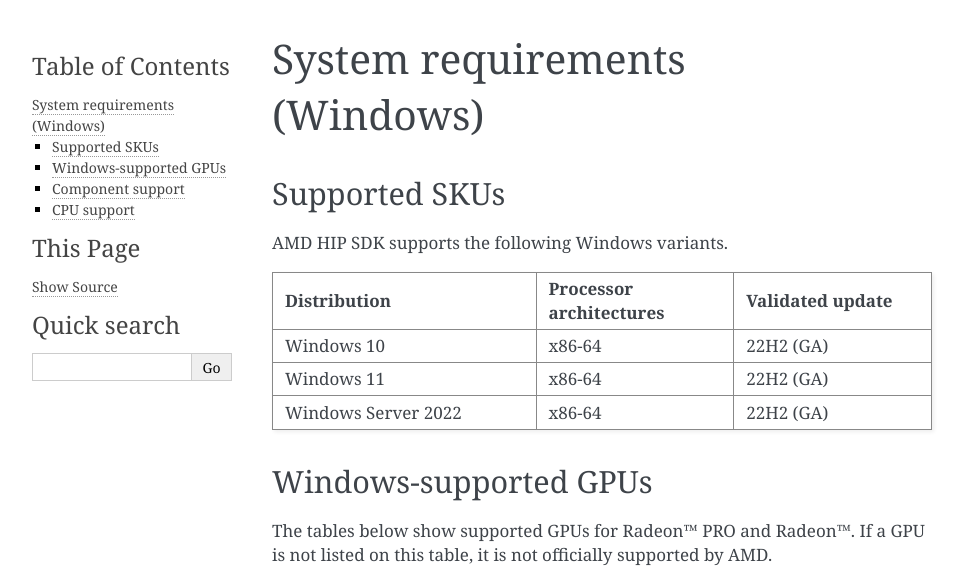
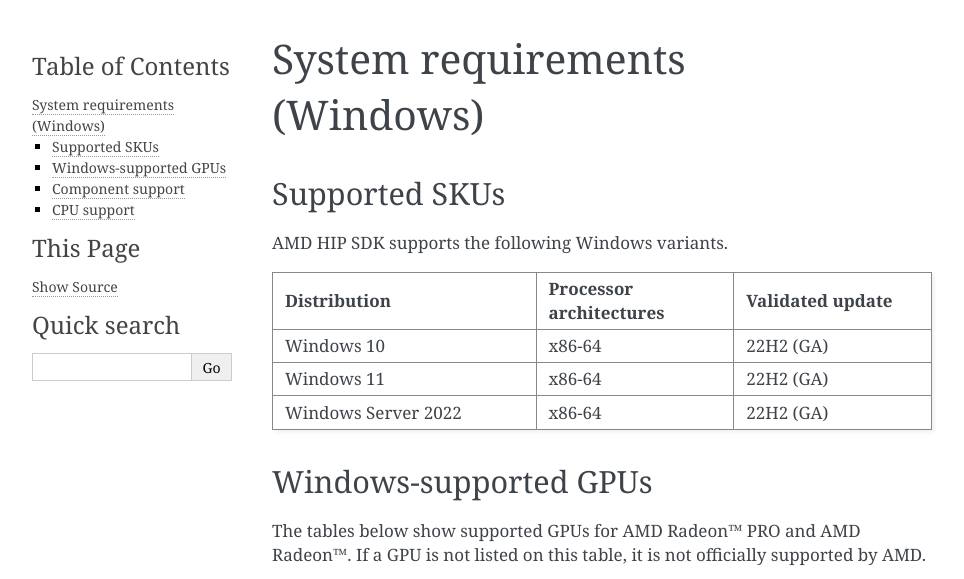
Before and after one commit to ROCm/rocm-install-on-windows, a Sphinx documentation site: the page built from docs/reference/system-requirements.rst, in a window 1280 px wide, cut to the strip 0-579 px from the top of the page. Shown: the whole strip, without its empty margins (148-1112 px from the left). Built offline with Sphinx 7.4.7, drawn with Linux system fonts in a browser that asks for light colours.

Commit message:
Update system-requirements.rst

```diff
--- a/docs/reference/system-requirements.rst
+++ b/docs/reference/system-requirements.rst
@@ -28,12 +28,12 @@
 Windows-supported GPUs
 ===============================================
 
-The tables below show supported GPUs for Radeon™ PRO and Radeon™.
+The tables below show supported GPUs for AMD Radeon™ PRO and AMD Radeon™.
 If a GPU is not listed on this table, it is not officially supported by AMD.
 
 .. tab-set::
 
-  .. tab-item:: Radeon PRO
+  .. tab-item:: AMD Radeon PRO
 
     .. csv-table::
       :widths: 20, 20, 20, 20, 20
@@ -47,7 +47,7 @@
       "AMD Radeon PRO W5500", "RDNA1", "gfx1012", "❌", "❌"
       "AMD Radeon PRO VII", "GCN5.1", "gfx906", "❌", "❌"
 
-  .. tab-item:: Radeon
+  .. tab-item:: AMD Radeon
 
     .. csv-table::
       :widths: 20, 20, 20, 20, 20
```
